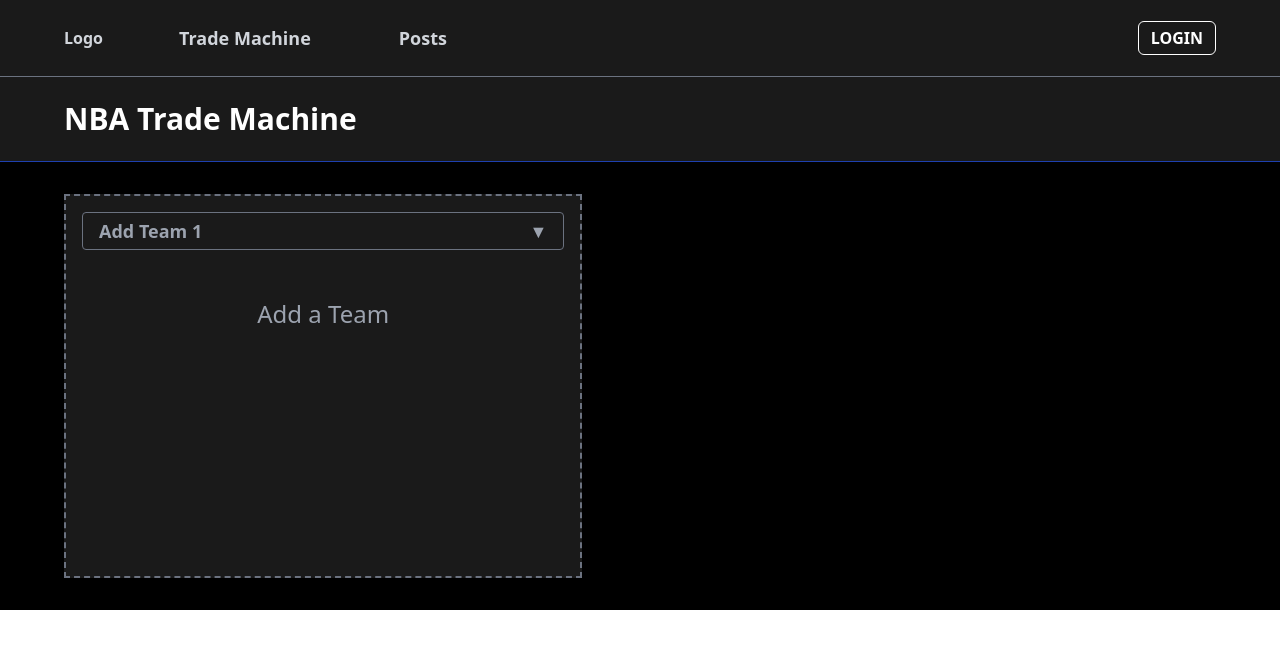
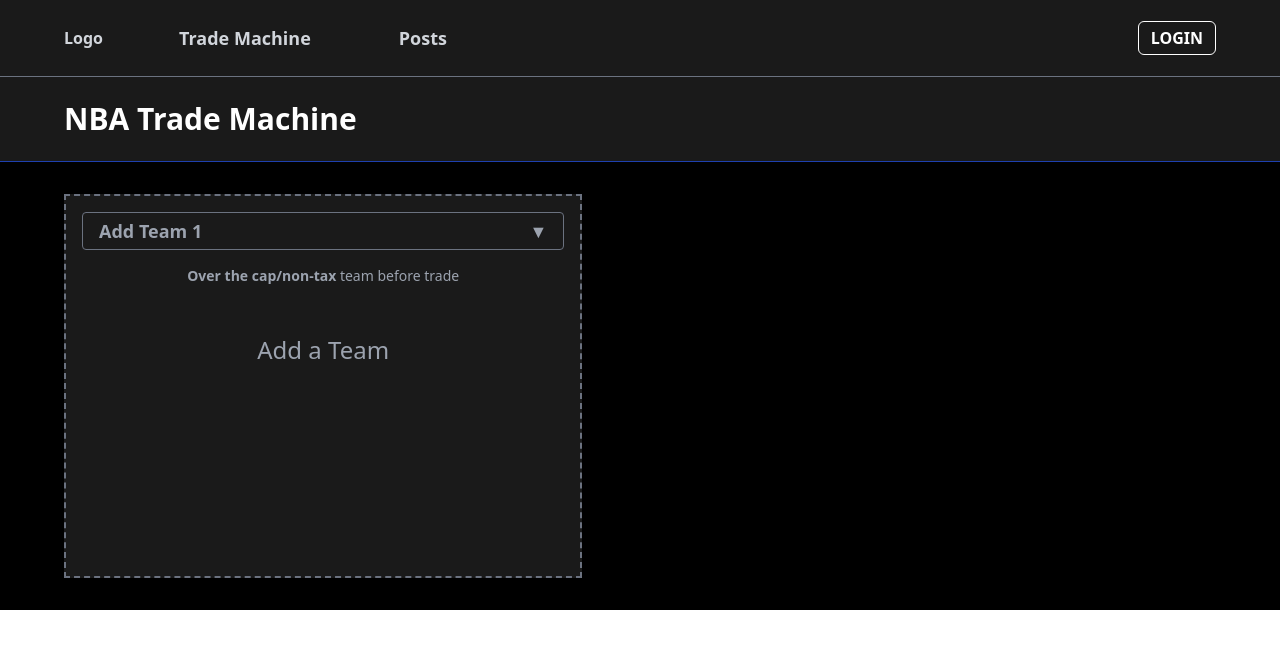
Before and after one commit to Divo123-tech/NBATradeMachine, a React (Vite) app in the folder client/: page / in a window 1280 px wide. Shown: the top 648 px of the page. Built offline with nearby package versions, Linux system fonts and the light colour scheme.

Commit message:
added line to generate cap summary

```diff
--- a/client/src/components/TeamSelected/TeamSelected.tsx
+++ b/client/src/components/TeamSelected/TeamSelected.tsx
@@ -52,6 +52,16 @@
         (arr) => JSON.stringify(arr) !== JSON.stringify(rosterSelected)
       );
     });
+  };
+
+  const generateCapSummary = () => {
+    if (totalCap < taxThreshold) {
+      return "Over the cap/non-tax";
+    } else if (totalCap < firstApronThreshold) {
+      return "1st apron";
+    } else {
+      return "2nd apron";
+    }
   };
   return (
     <div className="min-w-1/4 w-1/2 max-w-[45%] border-dashed border-2 border-gray-500 px-4 py-4 min-h-96 bg-navbar flex flex-col gap-4">
@@ -231,6 +241,12 @@
           </div>
         </div>
       )}
+      <div>
+        <p className="text-gray-400 text-sm text-center">
+          <span className="font-bold">{generateCapSummary()}</span> team before
+          trade
+        </p>
+      </div>
       {rosterSelected && draftPicksSelected && (
         <div className="flex gap-4 text-gray-400  pt-2 hover:cursor-pointer px-2 text-md border-t border-gray-500">
           <p
```
